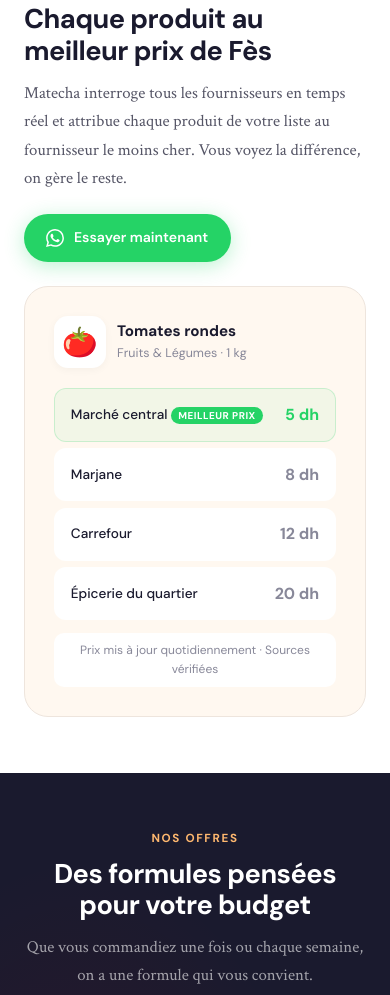
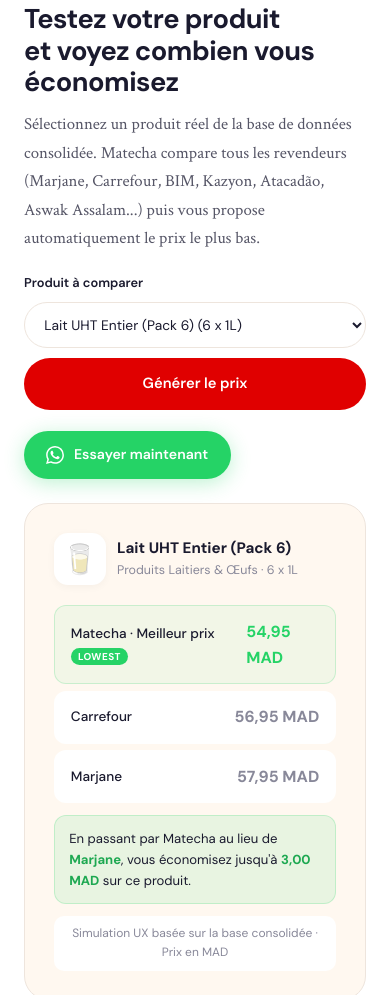
Before and after one commit to AmOmar98/Matecha.ma, a website: page matecha-landing/matecha-landing/public/index.html in a window 390 px wide. Shown: the part 3874-4869 px from the top of the page. Drawn offline with Linux system fonts and the light colour scheme; a web font is replaced by a local one.

Commit message:
Add interactive UX price comparator section

```diff
--- a/matecha-landing/matecha-landing/public/assets/script.js
+++ b/matecha-landing/matecha-landing/public/assets/script.js
@@ -142,6 +142,139 @@
     });
   });
 
+  // ─── PRICE COMPARATOR (UX demo from consolidated DB) ───
+  const compareData = [
+    {
+      id: 'lait-uht-pack6',
+      icon: '🥛',
+      category: 'Produits Laitiers & Œufs',
+      product: 'Lait UHT Entier (Pack 6)',
+      format: '6 x 1L',
+      offers: [
+        { seller: 'Marjane', price: 57.95 },
+        { seller: 'Carrefour', price: 56.95 },
+        { seller: 'Kazyon', price: 54.95 }
+      ]
+    },
+    {
+      id: 'tomate-ronde',
+      icon: '🍅',
+      category: 'Marché',
+      product: 'Tomate ronde',
+      format: '1kg',
+      offers: [
+        { seller: 'Marjane', price: 6.90 },
+        { seller: 'Carrefour', price: 7.50 }
+      ]
+    },
+    {
+      id: 'eau-minerale-ain-saiss',
+      icon: '💧',
+      category: 'Boissons & Eaux',
+      product: 'Eau minérale Ain Saïss',
+      format: '1,5L',
+      offers: [
+        { seller: 'Marjane', price: 4.95 },
+        { seller: 'Carrefour', price: 5.50 },
+        { seller: 'BIM', price: 3.70 }
+      ]
+    },
+    {
+      id: 'lentilles-1kg',
+      icon: '🫘',
+      category: 'Épicerie de Base',
+      product: 'Lentilles',
+      format: '1kg',
+      offers: [
+        { seller: 'Marjane', price: 9.50 },
+        { seller: 'Carrefour', price: 21.50 },
+        { seller: 'Kazyon', price: 9.95 }
+      ]
+    },
+    {
+      id: 'ketchup-500g',
+      icon: '🍅',
+      category: 'Conserves & Condiments',
+      product: 'Ketchup (500g)',
+      format: '500g',
+      offers: [
+        { seller: 'Marjane', price: 15.50 },
+        { seller: 'Carrefour', price: 16.50 },
+        { seller: 'BIM', price: 13.90 }
+      ]
+    },
+    {
+      id: 'lessive-liquide',
+      icon: '🧼',
+      category: 'Entretien Maison & Nettoyants',
+      product: 'Lessive liquide',
+      format: '3L à 5L',
+      offers: [
+        { seller: 'Marjane', price: 89.95 },
+        { seller: 'Carrefour', price: 82.95 },
+        { seller: 'BIM', price: 44.90 },
+        { seller: 'Kazyon', price: 49.00 }
+      ]
+    }
+  ];
+
+  const productSelect = document.getElementById('productSelect');
+  const compareBtn = document.getElementById('compareBtn');
+  const compareResults = document.getElementById('compareResults');
+  const compareProductName = document.getElementById('compareProductName');
+  const compareProductMeta = document.getElementById('compareProductMeta');
+  const compareProductHeader = document.getElementById('compareProductHeader');
+  const compareEconomy = document.getElementById('compareEconomy');
+
+  const formatMad = (value) => `${value.toFixed(2).replace('.', ',')} MAD`;
+
+  const renderComparison = (productId) => {
+    const item = compareData.find((p) => p.id === productId) || compareData[0];
+    if (!item || !compareResults) return;
+
+    const ranked = [...item.offers].sort((a, b) => a.price - b.price);
+    const matecha = ranked[0];
+    const mostExpensive = ranked[ranked.length - 1];
+    const economy = mostExpensive.price - matecha.price;
+
+    if (compareProductHeader) {
+      const emojiEl = compareProductHeader.querySelector('.compare-product-img');
+      if (emojiEl) emojiEl.textContent = item.icon;
+    }
+    if (compareProductName) compareProductName.textContent = item.product;
+    if (compareProductMeta) compareProductMeta.textContent = `${item.category} · ${item.format}`;
+
+    compareResults.innerHTML = ranked.map((offer, index) => {
+      const isWinner = index === 0;
+      const rowClass = isWinner ? 'winner' : 'loser';
+      const label = isWinner ? 'Matecha · Meilleur prix' : offer.seller;
+      return `
+        <div class="compare-supplier ${rowClass}">
+          <div class="name">${label}${isWinner ? ' <span class="tag">Lowest</span>' : ''}</div>
+          <div class="amt">${formatMad(offer.price)}</div>
+        </div>
+      `;
+    }).join('');
+
+    if (compareEconomy) {
+      compareEconomy.innerHTML = `En passant par Matecha au lieu de <strong>${mostExpensive.seller}</strong>, vous économisez jusqu'à <strong>${formatMad(economy)}</strong> sur ce produit.`;
+    }
+  };
+
+  if (productSelect && compareBtn && compareResults) {
+    productSelect.innerHTML = compareData.map((item) => (
+      `<option value="${item.id}">${item.product} (${item.format})</option>`
+    )).join('');
+
+    renderComparison(compareData[0].id);
+    compareBtn.addEventListener('click', () => {
+      renderComparison(productSelect.value);
+    });
+    productSelect.addEventListener('change', () => {
+      renderComparison(productSelect.value);
+    });
+  }
+
   // ─── PARTNER FORM (simple validation) ───
   const partnerForm = document.getElementById('partnerForm');
   if (partnerForm) {
--- a/matecha-landing/matecha-landing/public/assets/style.css
+++ b/matecha-landing/matecha-landing/public/assets/style.css
@@ -363,6 +363,17 @@
 .compare { background: var(--white); }
 .compare-grid { display: grid; grid-template-columns: 1fr 1fr; gap: 3.5rem; align-items: center; }
 .compare-text .section-desc { margin-bottom: 1.3rem; }
+.compare-controls { margin-bottom: 1.1rem; }
+.compare-label {
+  display: block; font-family: var(--font-ui); font-size: 0.8rem;
+  font-weight: 600; color: var(--dark); margin-bottom: 0.5rem;
+}
+.compare-actions-row { display: flex; gap: 0.6rem; flex-wrap: wrap; }
+.compare-select {
+  flex: 1 1 260px; background: var(--white); color: var(--dark);
+  border: 1px solid var(--border); border-radius: 999px; padding: 0.75rem 0.95rem;
+  font-family: var(--font-ui); font-size: 0.86rem;
+}
 .compare-demo {
   background: var(--cream); border-radius: var(--radius-lg);
   padding: 1.8rem; border: 1px solid var(--border);
@@ -400,6 +411,12 @@
   font-family: var(--font-ui); font-size: 0.75rem; color: var(--gray-light);
   background: var(--white); border-radius: var(--radius-sm);
 }
+.compare-economy {
+  margin-top: 0.7rem; padding: 0.75rem 0.9rem; border-radius: 12px;
+  background: rgba(37,211,102,0.1); border: 1px solid rgba(37,211,102,0.2);
+  font-family: var(--font-ui); font-size: 0.82rem; color: var(--dark);
+}
+.compare-economy strong { color: var(--green-dark); }
 
 /* ═══════════════════════════════════════════
    OFFERS / PRICING
@@ -707,6 +724,7 @@
   .steps { grid-template-columns: 1fr; max-width: 380px; margin: 0 auto; }
   .benefits { grid-template-columns: 1fr; }
   .compare-grid { grid-template-columns: 1fr; gap: 1.5rem; }
+  .compare-actions-row .btn-red { width: 100%; justify-content: center; }
   .offer-cards { grid-template-columns: 1fr; max-width: 380px; margin: 0 auto; }
   .testimonial-grid { grid-template-columns: 1fr; max-width: 400px; margin: 0 auto; }
   .footer-inner { grid-template-columns: 1fr 1fr; }
--- a/matecha-landing/matecha-landing/public/index.html
+++ b/matecha-landing/matecha-landing/public/index.html
@@ -31,6 +31,7 @@
     <div class="nav-links" id="navLinks" role="navigation" aria-label="Navigation principale">
       <a href="#how">Comment ça marche</a>
       <a href="#why">Avantages</a>
+      <a href="#compare">Comparateur</a>
       <a href="#offers">Offres</a>
       <a href="#faq">FAQ</a>
       <a href="fournisseurs.html">Fournisseurs</a>
@@ -183,8 +184,15 @@
     <div class="compare-grid">
       <div class="compare-text">
         <div class="section-label reveal">Le comparateur</div>
-        <h2 class="section-title reveal">Chaque produit au<br>meilleur prix de Fès</h2>
-        <p class="section-desc reveal">Matecha interroge tous les fournisseurs en temps réel et attribue chaque produit de votre liste au fournisseur le moins cher. Vous voyez la différence, on gère le reste.</p>
+        <h2 class="section-title reveal">Testez votre produit<br>et voyez combien vous économisez</h2>
+        <p class="section-desc reveal">Sélectionnez un produit réel de la base de données consolidée. Matecha compare tous les revendeurs (Marjane, Carrefour, BIM, Kazyon, Atacadão, Aswak Assalam...) puis vous propose automatiquement le prix le plus bas.</p>
+        <div class="compare-controls reveal">
+          <label for="productSelect" class="compare-label">Produit à comparer</label>
+          <div class="compare-actions-row">
+            <select id="productSelect" class="compare-select" aria-label="Choisir un produit à comparer"></select>
+            <button id="compareBtn" type="button" class="btn-red">Générer le prix</button>
+          </div>
+        </div>
         <div class="reveal" style="margin-top:1.3rem">
           <a href="https://wa.me/212675742868?text=Salam!%20Je%20veux%20essayer%20Matecha" class="btn-wa" style="font-size:0.88rem; padding:0.8rem 1.4rem;">
             <svg viewBox="0 0 24 24" fill="currentColor" style="width:18px;height:18px;"><path d="M17.472 14.382c-.297-.149-1.758-.867-2.03-.967-.273-.099-.471-.148-.67.15-.197.297-.767.966-.94 1.164-.173.199-.347.223-.644.075-.297-.15-1.255-.463-2.39-1.475-.883-.788-1.48-1.761-1.653-2.059-.173-.297-.018-.458.13-.606.134-.133.298-.347.446-.52.149-.174.198-.298.298-.497.099-.198.05-.371-.025-.52-.075-.149-.669-1.612-.916-2.207-.242-.579-.487-.5-.669-.51-.173-.008-.371-.01-.57-.01-.198 0-.52.074-.792.372-.272.297-1.04 1.016-1.04 2.479 0 1.462 1.065 2.875 1.213 3.074.149.198 2.096 3.2 5.077 4.487.709.306 1.262.489 1.694.625.712.227 1.36.195 1.871.118.571-.085 1.758-.719 2.006-1.413.248-.694.248-1.289.173-1.413-.074-.124-.272-.198-.57-.347m-5.421 7.403h-.004a9.87 9.87 0 01-5.031-1.378l-.361-.214-3.741.982.998-3.648-.235-.374a9.86 9.86 0 01-1.51-5.26c.001-5.45 4.436-9.884 9.888-9.884 2.64 0 5.122 1.03 6.988 2.898a9.825 9.825 0 012.893 6.994c-.003 5.45-4.437 9.884-9.885 9.884m8.413-18.297A11.815 11.815 0 0012.05 0C5.495 0 .16 5.335.157 11.892c0 2.096.547 4.142 1.588 5.945L.057 24l6.305-1.654a11.882 11.882 0 005.683 1.448h.005c6.554 0 11.89-5.335 11.893-11.893a11.821 11.821 0 00-3.48-8.413z"/></svg>
@@ -193,30 +201,16 @@
         </div>
       </div>
       <div class="compare-demo reveal">
-        <div class="compare-product">
+        <div class="compare-product" id="compareProductHeader">
           <div class="compare-product-img">🍅</div>
           <div>
-            <div class="compare-product-name">Tomates rondes</div>
-            <div class="compare-product-cat">Fruits & Légumes · 1 kg</div>
+            <div class="compare-product-name" id="compareProductName">Tomates rondes</div>
+            <div class="compare-product-cat" id="compareProductMeta">Marché · 1kg</div>
           </div>
         </div>
-        <div class="compare-supplier winner">
-          <div class="name">Marché central <span class="tag">Meilleur prix</span></div>
-          <div class="amt">5 dh</div>
-        </div>
-        <div class="compare-supplier loser">
-          <div class="name">Marjane</div>
-          <div class="amt">8 dh</div>
-        </div>
-        <div class="compare-supplier loser">
-          <div class="name">Carrefour</div>
-          <div class="amt">12 dh</div>
-        </div>
-        <div class="compare-supplier loser">
-          <div class="name">Épicerie du quartier</div>
-          <div class="amt">20 dh</div>
-        </div>
-        <div class="compare-note">Prix mis à jour quotidiennement · Sources vérifiées</div>
+        <div id="compareResults"></div>
+        <div class="compare-economy" id="compareEconomy">Économisez jusqu'à <strong>0,00 MAD</strong> avec Matecha.</div>
+        <div class="compare-note">Simulation UX basée sur la base consolidée · Prix en MAD</div>
       </div>
     </div>
   </div>
@@ -406,6 +400,7 @@
       <h4>Navigation</h4>
       <a href="#how">Comment ça marche</a>
       <a href="#why">Avantages</a>
+      <a href="#compare">Comparateur</a>
       <a href="#offers">Offres</a>
       <a href="#faq">FAQ</a>
     </div>
```
